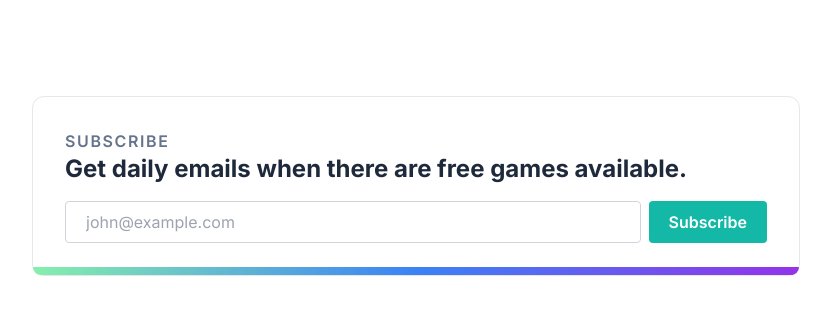
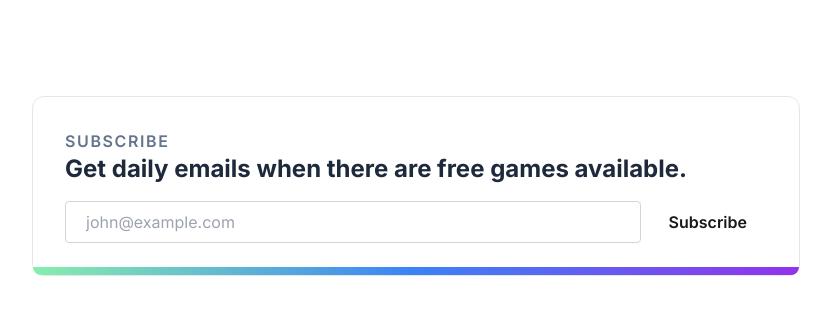
Before and after one commit to sharadsw/gamefreebies, a Next.js app: page / in a window 1280 px wide. Shown: the top 314 px of the page, without its empty margins (224-1055 px from the left). Built offline with nearby package versions, Linux system fonts and the light colour scheme.

Commit message:
More flexible buttons

```diff
--- a/components/Buttons.tsx
+++ b/components/Buttons.tsx
@@ -1,8 +1,22 @@
 import { PropsWithChildren } from "react";
+
+export const enum ButtonColor {
+  TEAL = "bg-teal-500 hover:bg-teal-600 text-white",
+  GRAY = "bg-slate-200 hover:bg-slate-300 text-indigo-950",
+  INDIGO = "bg-indigo-500 hover:bg-indigo-600 text-white"
+}
 
 type ButtonProps = {
   className?: string;
+  isSubmit?: boolean;
+  color: ButtonColor;
   onClick: () => void;
+};
+
+type ButtonLinkProps = {
+  className?: string;
+  href: string;
+  color: ButtonColor;
 };
 
 const DEFAULT_CLASSES = `
@@ -19,14 +33,30 @@ delay-15
 export const ButtonPrimary = ({
   className,
   onClick,
+  isSubmit,
+  color,
   children,
 }: PropsWithChildren<ButtonProps>) => {
   return (
     <button
-      className={`bg-teal-500 hover:bg-teal-600 text-white ${DEFAULT_CLASSES} ${className}`}
+      className={`${color} ${DEFAULT_CLASSES} ${className}`}
+      type={isSubmit ? "submit" : "button"}
       onClick={onClick}
     >
       {children}
     </button>
   );
 };
+
+export const ButtonLink = ({
+  className,
+  color,
+  href,
+  children,
+}: PropsWithChildren<ButtonLinkProps>) => {
+  return (
+    <a className={`text-center ${color} ${DEFAULT_CLASSES} ${className}`} href={href} target="_blank" rel="noreferrer">
+      {children}
+    </a>
+  );
+};
```
